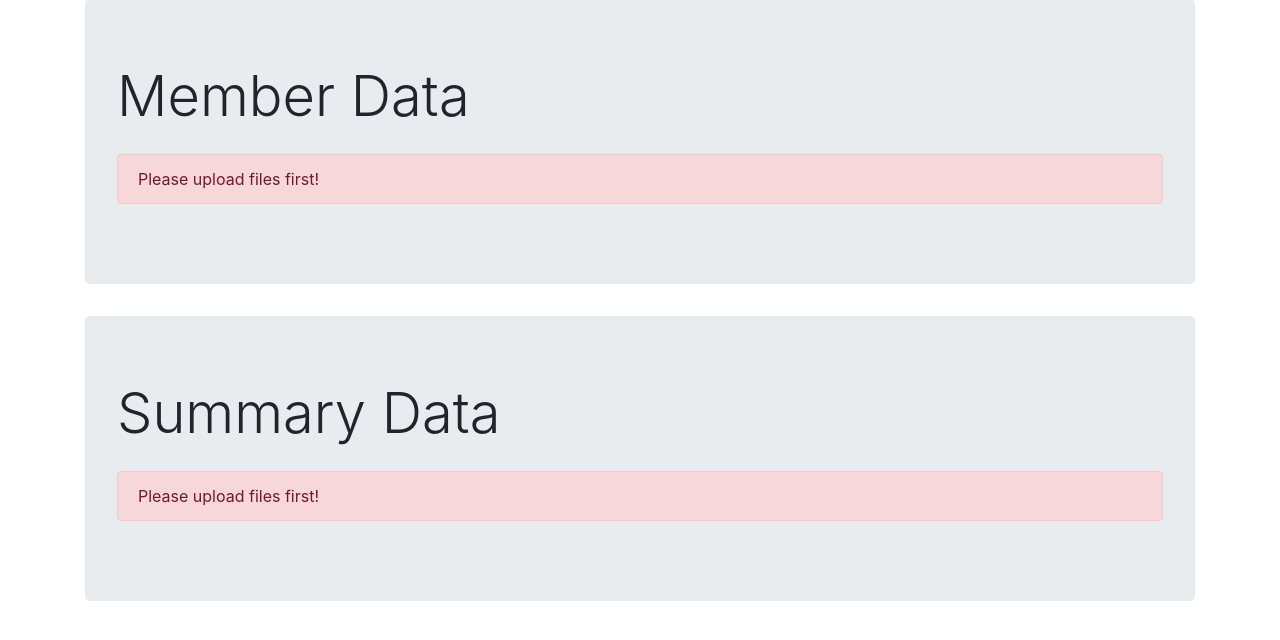
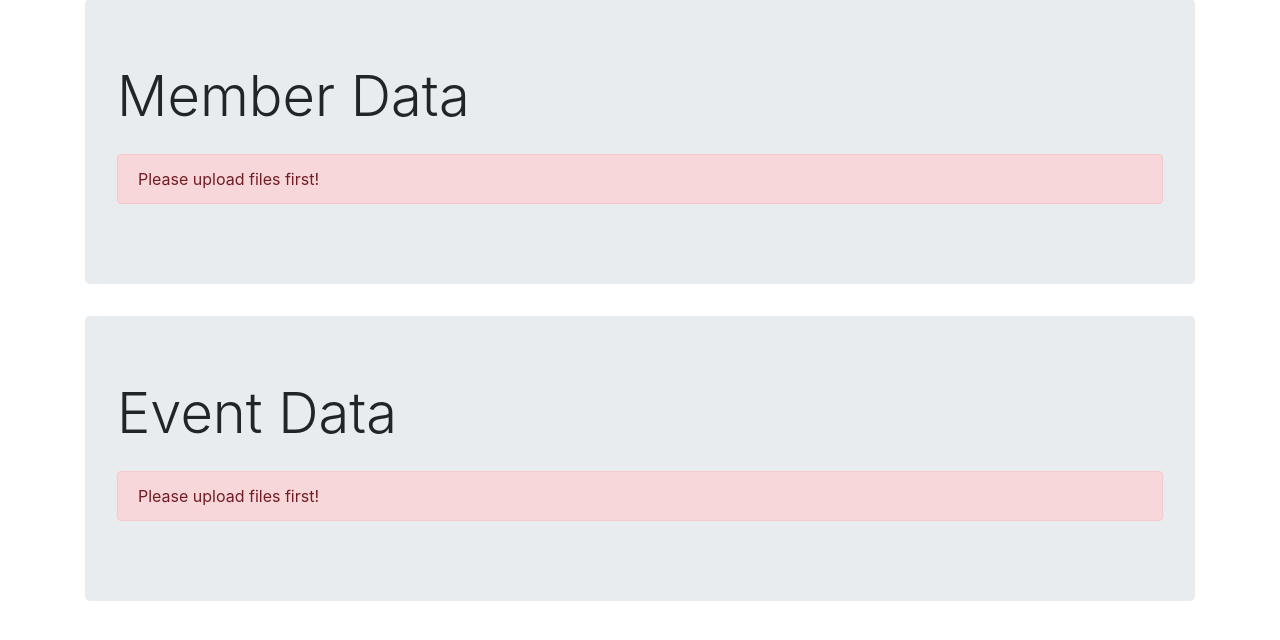
Before and after one commit to mimimelonxxxx/CSE2190, a Flask app: page /data.html in a window 1280 px wide. Shown: the part 81-721 px from the top of the page. Run offline with Flask 2, Linux system fonts and the light colour scheme.

Commit message:
minor changes

```diff
--- a/templates/data.html
+++ b/templates/data.html
@@ -52,7 +52,7 @@
             </div>
             <div class="container">
               <div class="jumbotron mt-4">
-                <h1 class="display-4">Summary Data</h1>
+                <h1 class="display-4">Event Data</h1>
                   <div class="table-responsive">
                     <table class="table table-hover table-bordered">
                       <thead>
```
